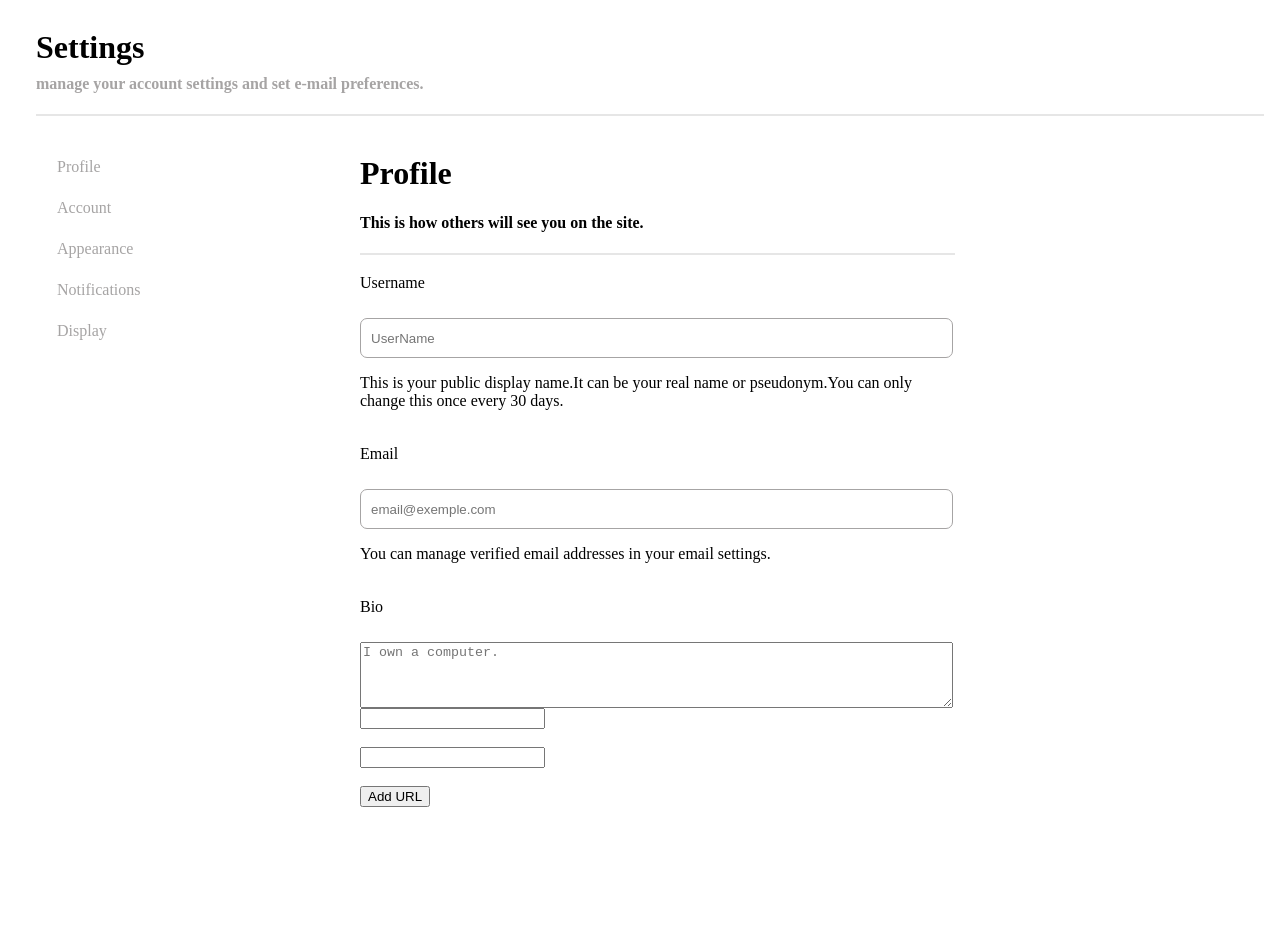
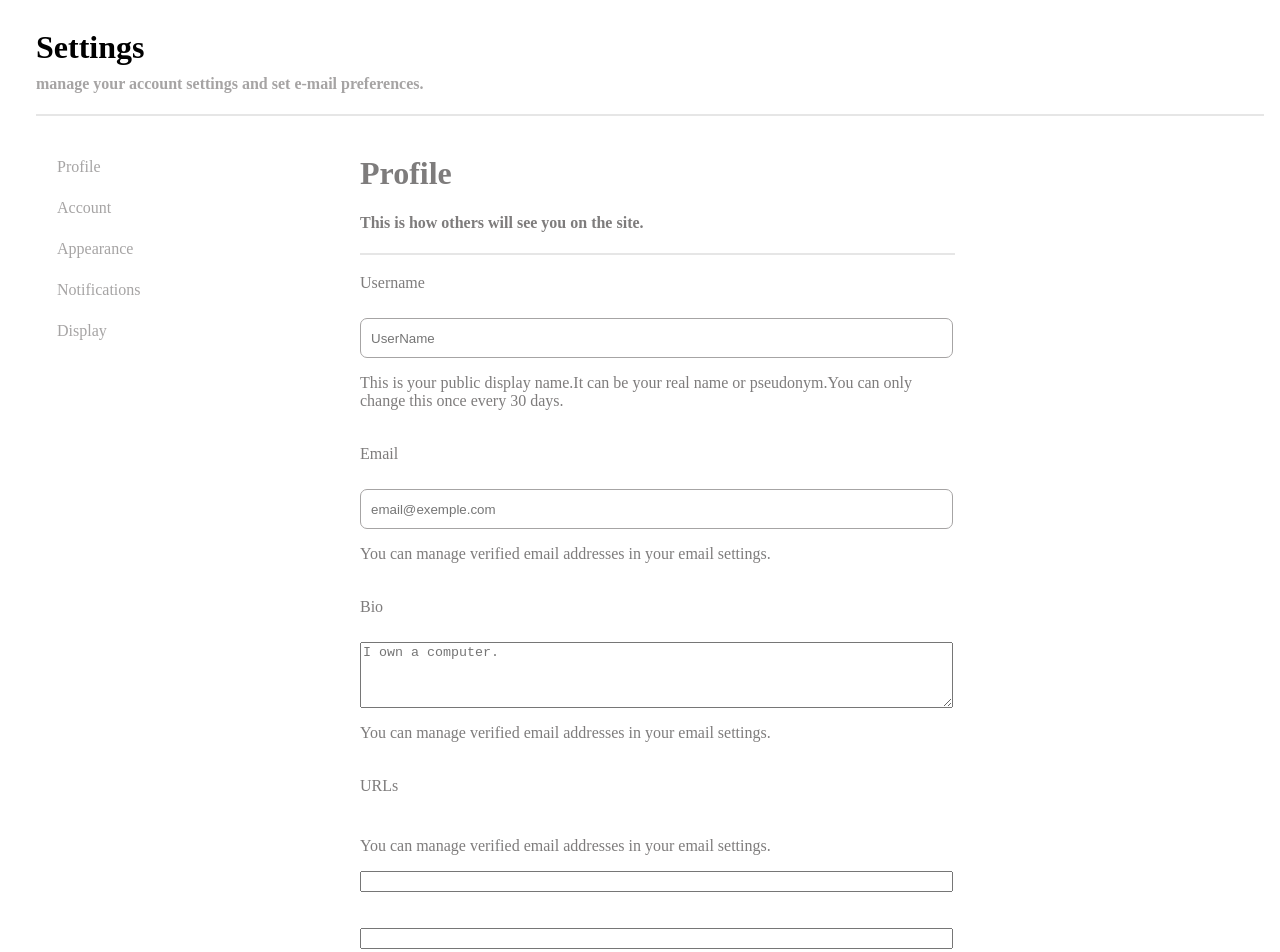
Before and after one commit to renersullivan/volvens, an Angular app: page / in a window 1280 px wide. Shown: the top 952 px of the page. Before the commit the page ends 815 px from the top, so only its background shows below. Built offline with nearby package versions, Linux system fonts and the light colour scheme.

Commit message:
finalizando html settings

```diff
--- a/src/app/settings/settings/settings.component.css
+++ b/src/app/settings/settings/settings.component.css
@@ -6,6 +6,7 @@
 }
 .container-topo h1{
     margin-bottom: -13px;
+
 }
 .container-topo h4{
     color: #a6a4a4;
@@ -41,9 +42,18 @@
 .text-page{
     width: 48%;
 }
+.text-page h1{
+    color: #7e7c7c;
+}
+.text-page h4{
+    color: #7e7c7c;
+}
 .input-menu{
     display: flex;
     flex-direction: column;
+}
+.input-menu p{
+    color: #7e7c7c;
 }
 #meuInput {
     border-color: #a6a4a4;
@@ -55,4 +65,5 @@
 }
 .input-menu label{
     padding: 19px 0px 26px 0px;
+    color: #7e7c7c;
 }
--- a/src/app/settings/settings/settings.component.html
+++ b/src/app/settings/settings/settings.component.html
@@ -33,18 +33,18 @@
             <div class="input-menu">
                 <label for="bio">Bio</label>
                 <textarea id="bio" name="bio" rows="4" cols="50" placeholder="I own a computer."></textarea>
+                <p class="text-username">You can manage verified email addresses in your email settings. </p>
 
             </div>
             <div class="input-menu">
-                <form id="urlForm">
+                <label for="bio">URLs</label>
+                <p class="text-username">You can manage verified email addresses in your email settings. </p>
 
-                    <input type="url" id="url1" name="url1" required><br><br>
+                <input type="url" id="url1" name="url1" required><br><br>
 
-                    <input type="url" id="url2" name="url2" required><br><br>
+                <input type="url" id="url2" name="url2" required><br><br>
 
-                    <button type="button" onclick="processUrls()">Add URL</button>
-                </form>
-
+                <button class="button" onclick="processUrls()">Add URL</button>
 
             </div>
 
```
